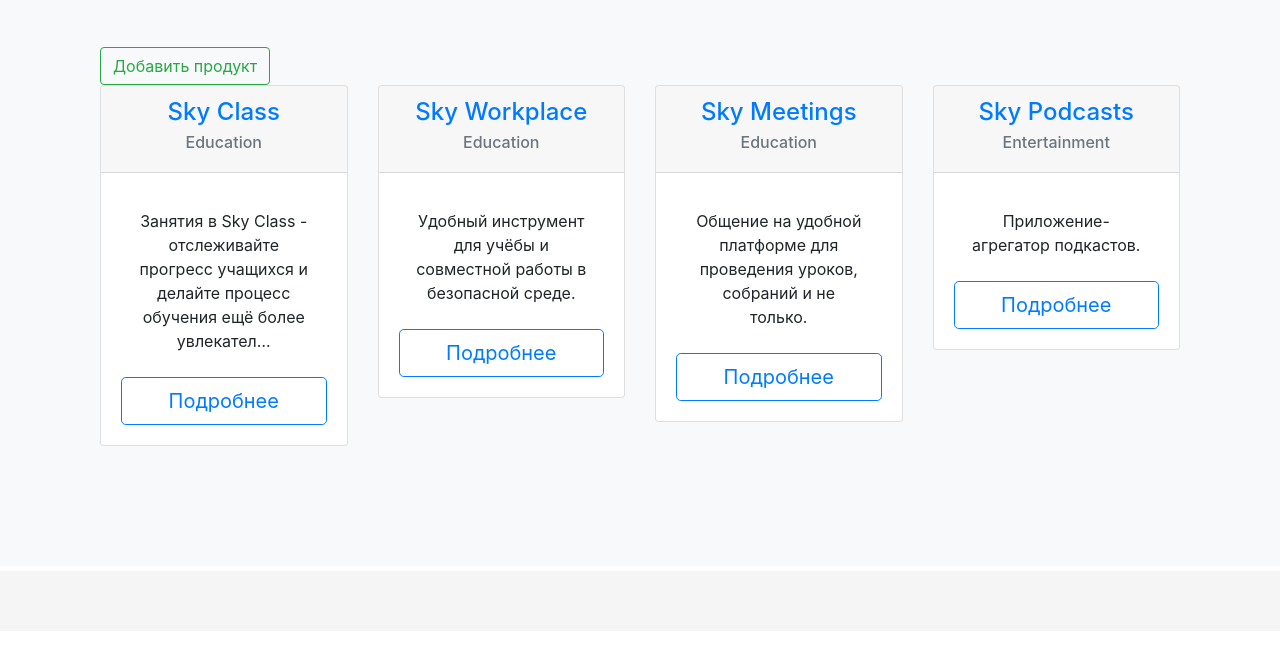
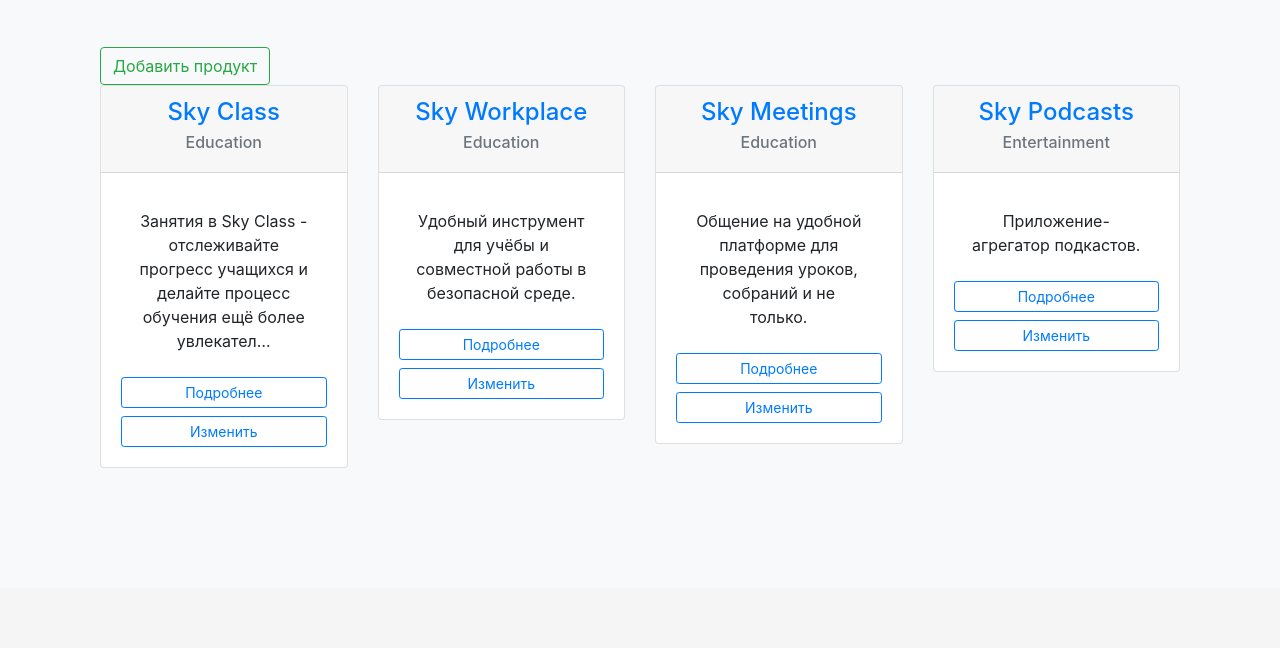
Before and after one commit to tu1ana/HW_19.2_django, a Django app: page / in a window 1280 px wide. Shown: the part 169-817 px from the top of the page. Before the commit the page ends 615 px from the top, so only its background shows below. Run offline with Django 4.2, Linux system fonts and the light colour scheme; data comes from the database, SQL or seed files in the repository; some libraries are stand-ins or nearby versions.

Commit message:
product template

```diff
--- a/catalog/templates/catalog/includes/inc_product.html
+++ b/catalog/templates/catalog/includes/inc_product.html
@@ -1,17 +1,23 @@
-<div class="col">
+<div class="col-md-3">
     <div class="card mb-4 box-shadow">
         <div class="card-header">
             <a href="{% url 'catalog:view_product' object.pk %}">
-                <h4 class="card-title text-primary">{{object.name }}</h4>
+                <h4 class="card-title text-primary">{{ object.name }}</h4>
             </a>
-            <h6 class="card-subtitle mb-2 text-muted">{{ object.category}}</h6>
+            <h6 class="card-subtitle mb-2 text-muted">{{ object.category }}</h6>
         </div>
         <div class="card-body">
             <ul class="list-unstyled mt-3 mb-4 text-start m-3">
                 <li>{{ object.description|truncatechars:100 }}</li>
+                <li>{% if version.is_active %}
+                <li> Версия: {{ version.name }}</li>
+                <li> Номер версии: {{ version.number }}</li>
+                {% endif %}
             </ul>
             <a href="{% url 'catalog:view_product' object.pk %}" type="button"
-               class="btn btn-lg btn-block btn-outline-primary">Подробнее</a>
+               class="btn btn-sm btn-block btn-outline-primary">Подробнее</a>
+            <a href="{% url 'catalog:update_product' object.pk %}" type="button"
+               class="btn btn-sm btn-block btn-outline-primary">Изменить</a>
         </div>
     </div>
 </div>
```
